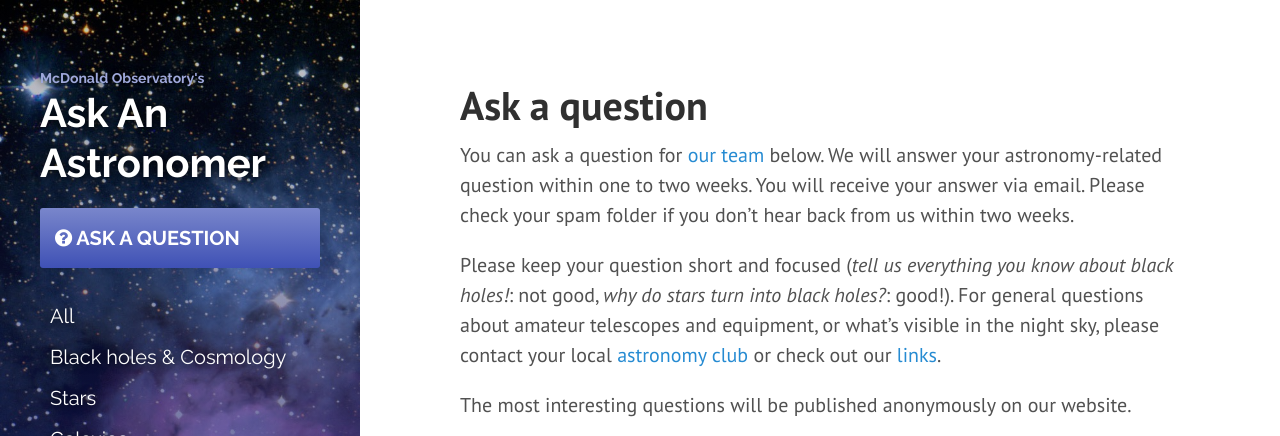
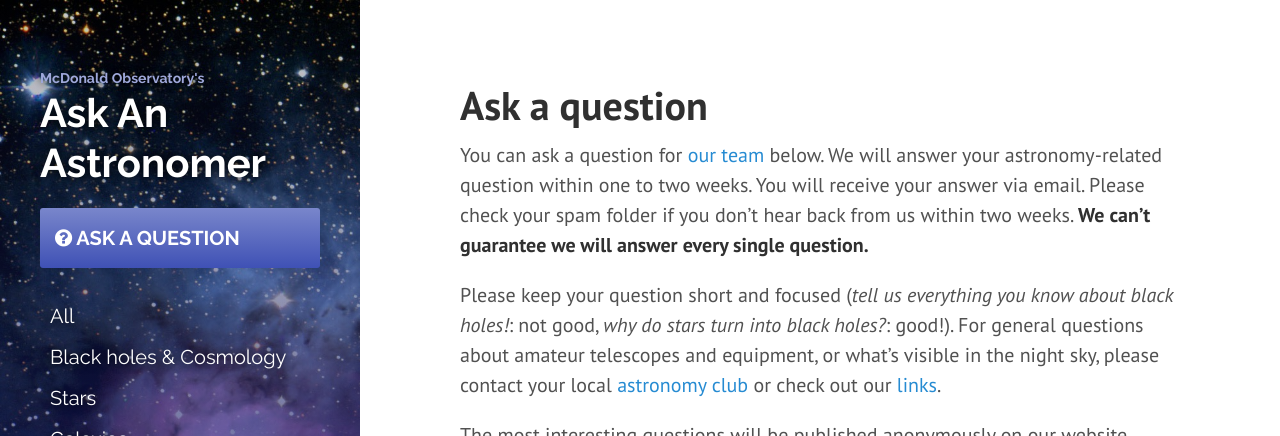
Before and after one commit to askanastronomer/askanastronomer.github.io, a Jekyll site: the page built from ask.md, in a window 1280 px wide and 900 px high, cut to the strip 0-436 px from the top of the window. Built offline with Jekyll 4.4.1, drawn with Linux system fonts in a browser that asks for light colours; nearby versions of some CDN libraries.

Commit message:
Disclaimer re: questions answered

```diff
--- a/ask.md
+++ b/ask.md
@@ -2,7 +2,7 @@
 layout: page
 title: Ask a question
 ---
-You can ask a question for [our team](/about) below. We will answer your astronomy-related question within one to two weeks. You will receive your answer via email. Please check your spam folder if you don't hear back from us within two weeks.
+You can ask a question for [our team](/about) below. We will answer your astronomy-related question within one to two weeks. You will receive your answer via email. Please check your spam folder if you don't hear back from us within two weeks. **We can't guarantee we will answer every single question.**
 
 Please keep your question short and focused (*tell us everything you know about black holes!*: not good, *why do stars turn into black holes?*: good!). For general questions about amateur telescopes and equipment, or what's visible in the night sky, please contact your local [astronomy club](/links) or check out our [links](/links).
 
```
